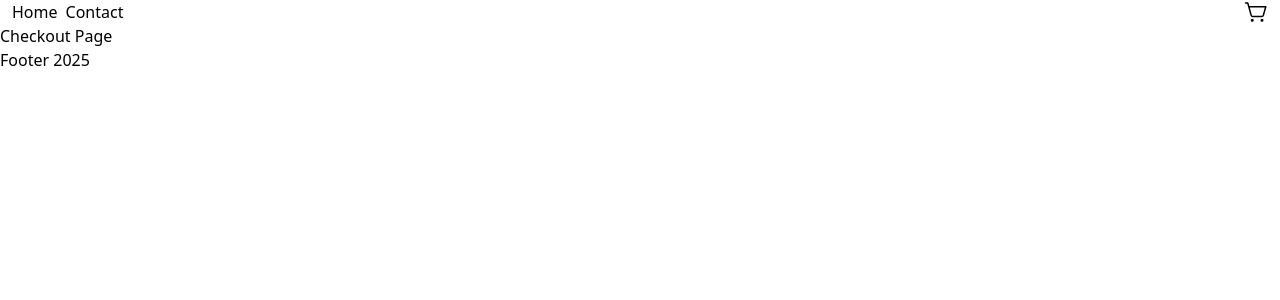
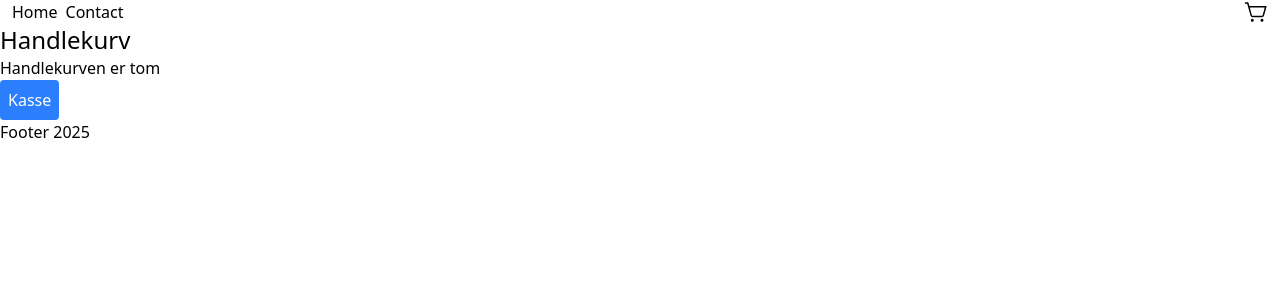
Before and after one commit to TomChrister/react-eCom, a React (Vite) app: page /checkout in a window 1280 px wide. Shown: the top 300 px of the page. Built offline with nearby package versions, Linux system fonts and the light colour scheme.

Commit message:
feat: most of cart functions finished

```diff
--- a/layout/Header.jsx
+++ b/layout/Header.jsx
@@ -1,6 +1,9 @@
 import { Link } from 'react-router-dom';
+import { useCart } from '../store/store.jsx';
 
 export function Header() {
+    const { products } = useCart();
+
     return (
         <header>
             <nav className='flex justify-between px-3'>
@@ -8,10 +11,14 @@ export function Header() {
                     <Link to='/'>Home</Link>
                     <Link to='/contact'>Contact</Link>
                 </div>
-                <Link to='/cart'>
+                <Link to='/checkout'>
                     <img src='../public/cart.svg' alt='Cart Image' className='w-6'/>
+                    {products.length > 0 && (
+                        <span className='absolute top-1 -right-0 text-md rounded-full px-1'>
+                            {products.length}
+                        </span>
+                    )}
                 </Link>
-
             </nav>
         </header>
     )
--- a/pages/Cart.jsx
+++ /dev/null
@@ -1,7 +0,0 @@
-export function Cart() {
-    return (
-        <h1>
-            Cart Page
-        </h1>
-    )
-}
--- a/pages/CheckoutPage.jsx
+++ b/pages/CheckoutPage.jsx
@@ -1,5 +1,37 @@
+import { useCart } from '../store/store.jsx';
+import { Link } from 'react-router-dom';
+
 export function CheckoutPage() {
+    const { products, removeFromCart } = useCart();
+
     return (
-        <h1>Checkout Page</h1>
-    )
+        <div>
+            <h1 className='text-2xl'>Handlekurv</h1>
+            {products.length === 0 ? (
+                <p>Handlekurven er tom</p>
+            ) : (
+                <ul>
+                    {products.map((product) => (
+                        <div key={product}>
+                            <li key={product.id} className='border p-2 my-2'>
+                                <img src={product.image.url} alt={product.title} className='w-20'/>
+                                <p>{product.price} NOK</p>
+                                <p>Antall: {product.quantity}</p>
+                                <button className='bg-red-500 text-white p-2 rounded-sm'
+                                        onClick={() => removeFromCart(product)}>
+                                    Fjern
+                                </button>
+                            </li>
+                            <p>Antall produkter: {products.length}</p>
+                        </div>
+                    ))}
+                </ul>
+            )}
+            <Link to='/checkoutSuccess'>
+                <button className='bg-blue-500 text-white p-2 rounded-sm'>
+                    Kasse
+                </button>
+            </Link>
+        </div>
+    );
 }
--- a/pages/CheckoutSuccessPage.jsx
+++ b/pages/CheckoutSuccessPage.jsx
@@ -1,5 +1,27 @@
+import { useCart } from '../store/store.jsx';
+import { Link } from 'react-router-dom';
+
 export function CheckoutSuccessPage() {
+    const { products, removeAllProducts } = useCart();
+
     return (
-        <h1>Checkout Page</h1>
+        <>
+            {products.map((product) => (
+                <div key={product}>
+                    <ul>
+                        <li key={product}>
+                            <img src={product.image.url} alt={product.name} className='w-20'/>
+                            <p>{product.title}</p>
+                        </li>
+                    </ul>
+                </div>
+            ))}
+            <Link to='/'>
+                <button className='bg-blue-500 text-white p-2'
+                        onClick={() => removeAllProducts(products)}>
+                    Tilbake til butikken
+                </button>
+            </Link>
+        </>
     )
 }
--- a/pages/ProductPage.jsx
+++ b/pages/ProductPage.jsx
@@ -1,7 +1,10 @@
 import { useEffect, useState } from 'react';
 import { useParams } from 'react-router-dom';
+import { useCart } from '../store/store.jsx';
 
 export function ProductPage() {
+    const {products, addToCart} = useCart();
+
     const {id} = useParams();
     const [product, setProduct] = useState();
     const [loading, setLoading] = useState(true);
@@ -34,7 +37,8 @@ export function ProductPage() {
             <h1 className='text-2xl'>{product.title}</h1>
             <img src={product.image.url} alt={product.title} className='w-20'/>
             <p>{product.price}</p>
-            <button className='bg-green-500 text-white p-2 rounded-sm'>
+            <button className='bg-green-500 text-white p-2 rounded-sm' type='submit'
+                    onClick={() => addToCart(product)}>
                 Legg til i handlekurv
             </button>
         </>
--- a/src/main.jsx
+++ b/src/main.jsx
@@ -6,7 +6,6 @@ import { ContactPage } from '../pages/ContactPage.jsx';
 import { ProductPage } from '../pages/ProductPage.jsx';
 import { CheckoutPage } from '../pages/CheckoutPage.jsx';
 import { CheckoutSuccessPage } from '../pages/CheckoutSuccessPage.jsx';
-import { Cart } from '../pages/Cart.jsx';
 import { Home } from '../pages/Home.jsx';
 import './index.css'
 
@@ -22,10 +21,6 @@ const router = createBrowserRouter([
             {
                 path: 'contact',
                 element: <ContactPage />
-            },
-            {
-                path: 'cart',
-                element: <Cart />
             },
             {
                 path: 'product/:id',
--- /dev/null
+++ b/store/store.jsx
@@ -0,0 +1,21 @@
+import { create } from 'zustand';
+import { persist } from 'zustand/middleware';
+
+export const useCart = create(
+    persist(
+        (set) => ({
+            products: [],
+            addToCart: (product) =>
+                set((state) => ({
+                    products: [...state.products, product],
+                })),
+            removeFromCart: (product) =>
+                set((state) => ({
+                    products: state.products.filter((value) => product !== value),
+                })),
+            removeAllProducts: () =>
+                set({products: []}),
+        }),
+        { name: 'cart-storage' }
+    )
+);
```
